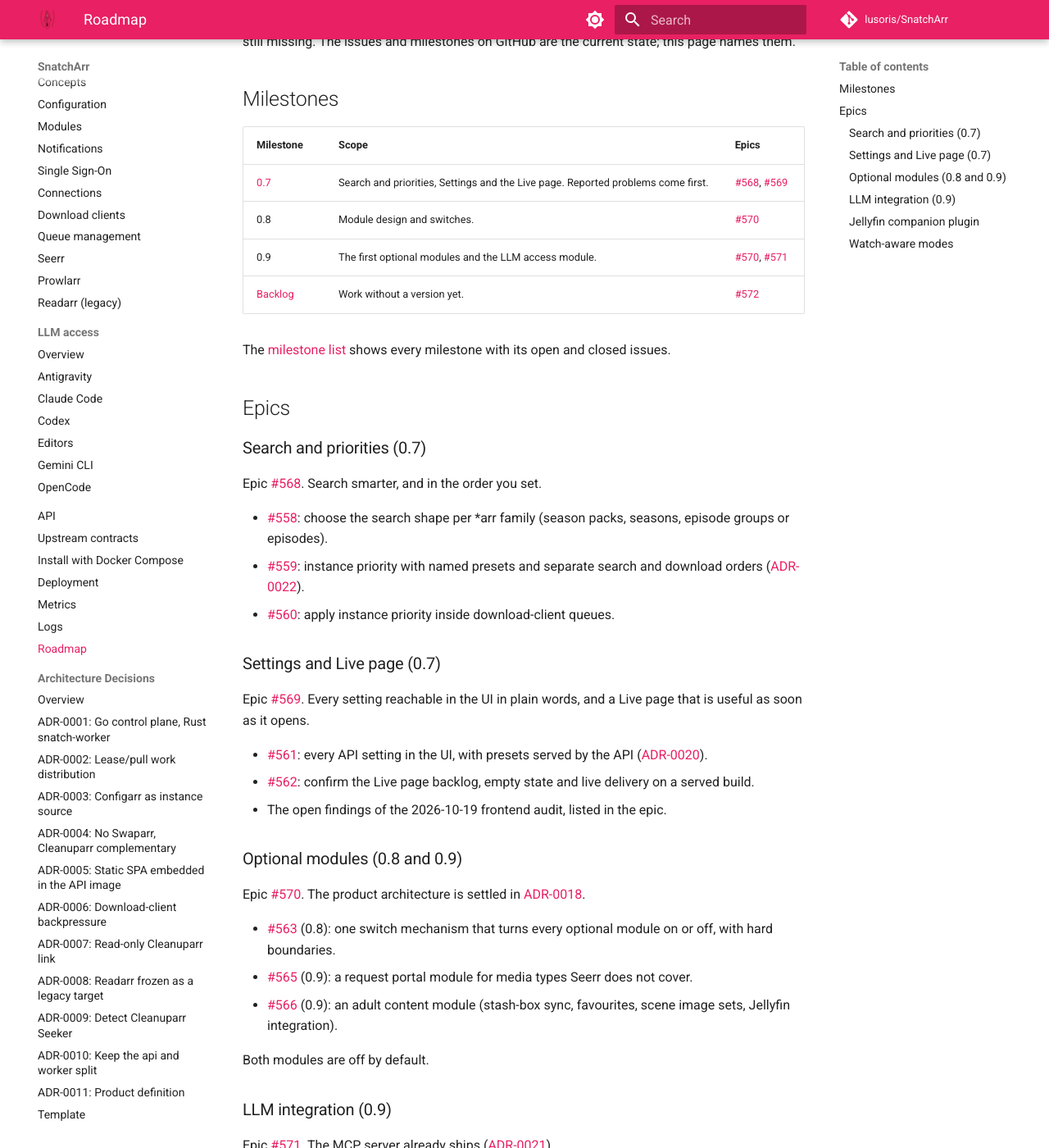
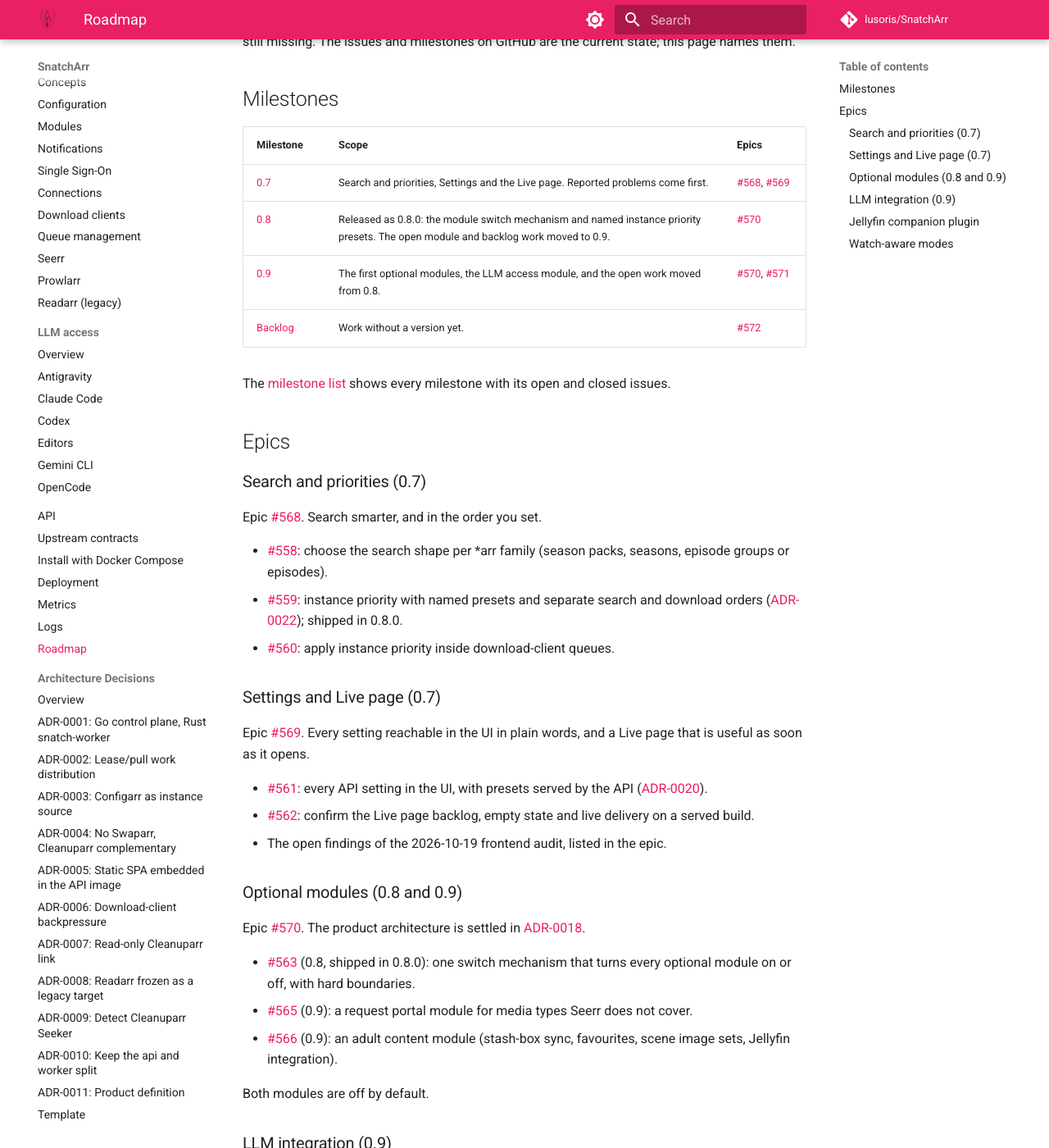
Before and after one commit to lusoris/SnatchArr, an MkDocs documentation site: the page built from docs/roadmap.md, in a window 1280 px wide and 1400 px high, scrolled down 193 px. Shown: the whole window at 82% size. Built offline with MkDocs 1.6.1 and Material for MkDocs 9.7.7, drawn with Linux system fonts in a browser that asks for light colours; comment, search, counter and statistics services are not loaded.

Commit message:
docs(roadmap): record the 0.8.0 scope and the work moved to 0.9 (#956)
Milestone 0.8 ships the module switch mechanism (#563) and named
instance priority presets (#559). Its remaining open issues moved to
milestone 0.9, so the roadmap now links both milestones and says what
0.8.0 contains.

Signed-off-by: lusoris <lusoris@proton.me>

```diff
--- a/docs/roadmap.md
+++ b/docs/roadmap.md
@@ -15,8 +15,8 @@ current state; this page names them.
 | Milestone | Scope | Epics |
 | :--- | :--- | :--- |
 | [0.7](https://github.com/lusoris/SnatchArr/milestone/12) | Search and priorities, Settings and the Live page. Reported problems come first. | [#568](https://github.com/lusoris/SnatchArr/issues/568), [#569](https://github.com/lusoris/SnatchArr/issues/569) |
-| 0.8 | Module design and switches. | [#570](https://github.com/lusoris/SnatchArr/issues/570) |
-| 0.9 | The first optional modules and the LLM access module. | [#570](https://github.com/lusoris/SnatchArr/issues/570), [#571](https://github.com/lusoris/SnatchArr/issues/571) |
+| [0.8](https://github.com/lusoris/SnatchArr/milestone/13) | Released as 0.8.0: the module switch mechanism and named instance priority presets. The open module and backlog work moved to 0.9. | [#570](https://github.com/lusoris/SnatchArr/issues/570) |
+| [0.9](https://github.com/lusoris/SnatchArr/milestone/14) | The first optional modules, the LLM access module, and the open work moved from 0.8. | [#570](https://github.com/lusoris/SnatchArr/issues/570), [#571](https://github.com/lusoris/SnatchArr/issues/571) |
 | [Backlog](https://github.com/lusoris/SnatchArr/milestone/10) | Work without a version yet. | [#572](https://github.com/lusoris/SnatchArr/issues/572) |
 
 The [milestone list](https://github.com/lusoris/SnatchArr/milestones) shows every
@@ -33,7 +33,7 @@ the order you set.
   \*arr family (season packs, seasons, episode groups or episodes).
 - [#559](https://github.com/lusoris/SnatchArr/issues/559): instance priority with named
   presets and separate search and download orders
-  ([ADR-0022](adr/0022-instance-priority.md)).
+  ([ADR-0022](adr/0022-instance-priority.md)); shipped in 0.8.0.
 - [#560](https://github.com/lusoris/SnatchArr/issues/560): apply instance priority
   inside download-client queues.
 
@@ -54,8 +54,8 @@ the UI in plain words, and a Live page that is useful as soon as it opens.
 Epic [#570](https://github.com/lusoris/SnatchArr/issues/570). The product architecture is
 settled in [ADR-0018](adr/0018-product-front-door.md).
 
-- [#563](https://github.com/lusoris/SnatchArr/issues/563) (0.8): one switch mechanism
-  that turns every optional module on or off, with hard boundaries.
+- [#563](https://github.com/lusoris/SnatchArr/issues/563) (0.8, shipped in 0.8.0): one
+  switch mechanism that turns every optional module on or off, with hard boundaries.
 - [#565](https://github.com/lusoris/SnatchArr/issues/565) (0.9): a request portal module
   for media types Seerr does not cover.
 - [#566](https://github.com/lusoris/SnatchArr/issues/566) (0.9): an adult content module
```
